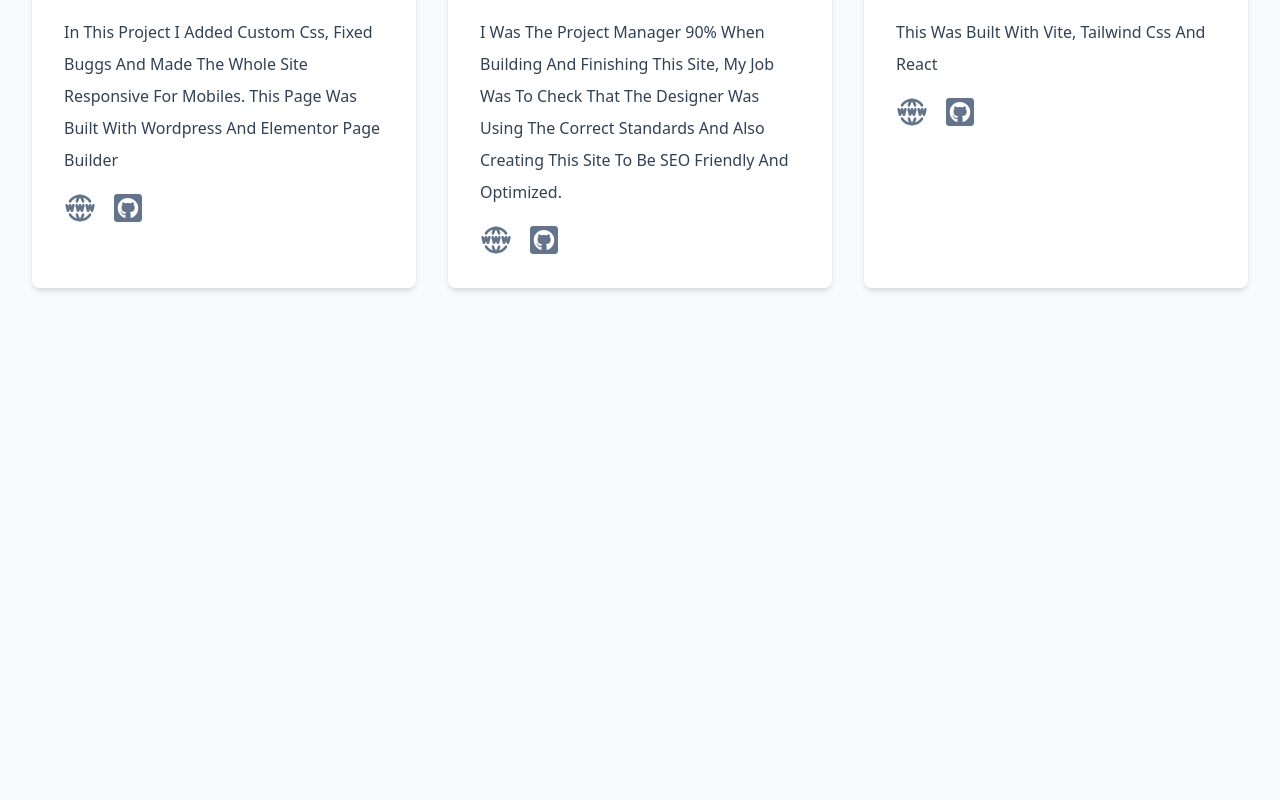
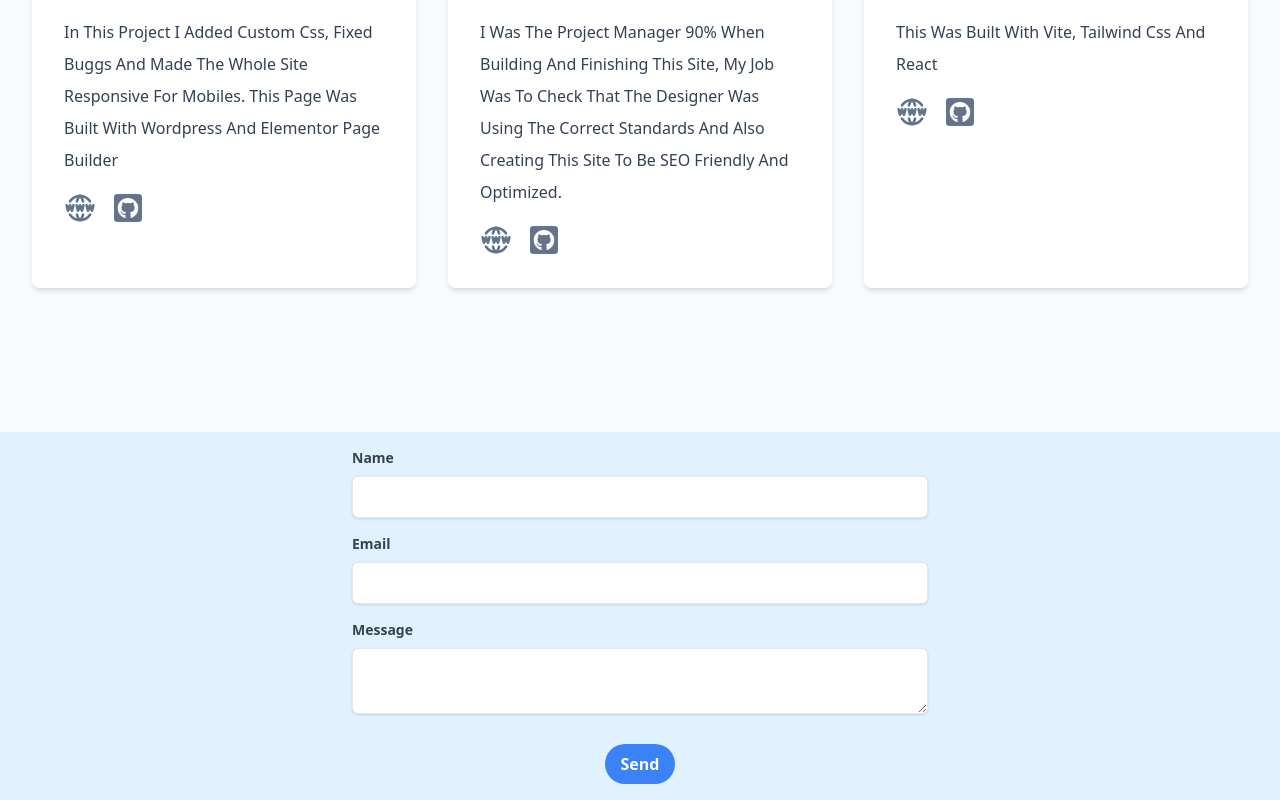
Before and after one commit to r8now/portfolio, a React (Vite) app: page / in a window 1280 px wide. Shown: the part 2202-3002 px from the top of the page. Before the commit the page ends 2634 px from the top, so only its background shows below. Built offline with nearby package versions, Linux system fonts and the light colour scheme.

Commit message:
Add @emailjs/browser dependency and ContactForm component

```diff
--- a/package.json
+++ b/package.json
@@ -10,6 +10,7 @@
     "preview": "vite preview"
   },
   "dependencies": {
+    "@emailjs/browser": "^3.11.0",
     "nanoid": "^5.0.1",
     "react": "^18.2.0",
     "react-dom": "^18.2.0",
--- a/src/App.jsx
+++ b/src/App.jsx
@@ -3,6 +3,8 @@ import Hero from "./components/Hero";
 import Navbar from "./components/Navbar"
 import Projects from "./components/Projects";
 import Skills from "./components/Skills";
+import ContactForm from "./components/ContactForm";
+
 
 const App = () => {
   return (
@@ -12,6 +14,7 @@ const App = () => {
       <Skills/>
       <About/>
       <Projects/>
+     <ContactForm/>
     </>
   );
 }
--- /dev/null
+++ b/src/components/ContactForm.jsx
@@ -0,0 +1,102 @@
+import { useState, useRef } from "react";
+import emailjs from "@emailjs/browser";
+
+const ContactForm = () => {
+  const form = useRef();
+  const [isFormSubmitted, setIsFormSubmitted] = useState(false);
+
+  const sendEmail = (e) => {
+    e.preventDefault();
+
+    emailjs
+      .sendForm(
+        "service_fg2gv1f",
+        "template_jt6kemg",
+        form.current,
+        "kL6aukFM7IoCaT-lB"
+      )
+      .then(
+        (result) => {
+          console.log(result.text);
+          setIsFormSubmitted(true);
+          setTimeout(() => {
+            setIsFormSubmitted(false);
+            form.current.reset();
+          }, 3000); // Reset form and hide message after 3 seconds
+        },
+        (error) => {
+          console.log(error.text);
+        }
+      );
+  };
+
+  return (
+    <div className="w-full  bg-sky-100  mx-auto p-4 border-solid  border-sky-500">
+      {isFormSubmitted ? (
+        <p className="text-green-600 font-bold text-center">
+          Thank you for your submission! The form will reset shortly.
+        </p>
+      ) : (
+        <form
+          className="max-w-md m-auto lg:max-w-xl"
+          ref={form}
+          onSubmit={sendEmail}
+        >
+          <div className="mb-4">
+            <label
+              htmlFor="user_name"
+              className="block  text-gray-700 text-sm font-bold mb-2"
+            >
+              Name
+            </label>
+            <input
+              type="text"
+              id="user_name"
+              name="user_name"
+              className="w-full px-3 py-2 border rounded-md shadow appearance-none"
+            />
+          </div>
+          <div className="mb-4">
+            <label
+              htmlFor="user_email"
+              className="block text-gray-700 text-sm font-bold mb-2"
+            >
+              Email
+            </label>
+            <input
+              type="email"
+              id="user_email"
+              name="user_email"
+              required
+              className="w-full px-3 py-2 border rounded-md shadow appearance-none"
+            />
+          </div>
+          <div className="mb-6">
+            <label
+              htmlFor="message"
+              className="block text-gray-700 text-sm font-bold mb-2"
+            >
+              Message
+            </label>
+            <textarea
+              id="message"
+              name="message"
+              required
+              className="w-full px-3 py-2 border rounded-md shadow appearance-none"
+            />
+          </div>
+          <div className="text-center">
+            <button
+              type="submit"
+              className="bg-blue-500 hover:bg-blue-700 text-white font-bold py-2 px-4 rounded-full focus:outline-none focus:shadow-outline"
+            >
+              Send
+            </button>
+          </div>
+        </form>
+      )}
+    </div>
+  );
+};
+
+export default ContactForm;
--- a/src/components/ProjectsCard.jsx
+++ b/src/components/ProjectsCard.jsx
@@ -7,7 +7,8 @@ const ProjectsCard = ({url,img,github,title,text}) => {
       <img
         src={img}
         alt={title}
-        className="w-full object-cover rounded-t-lg h-64"
+        //make image fit the container and in center
+        className="w-full object-fit   rounded-t-lg h-64"
       />
       <div className="capitalize p-8">
         <h2>{title}</h2>
```
Also changed, not shown: 1 other file (tests, documents, lock files or other folders).
